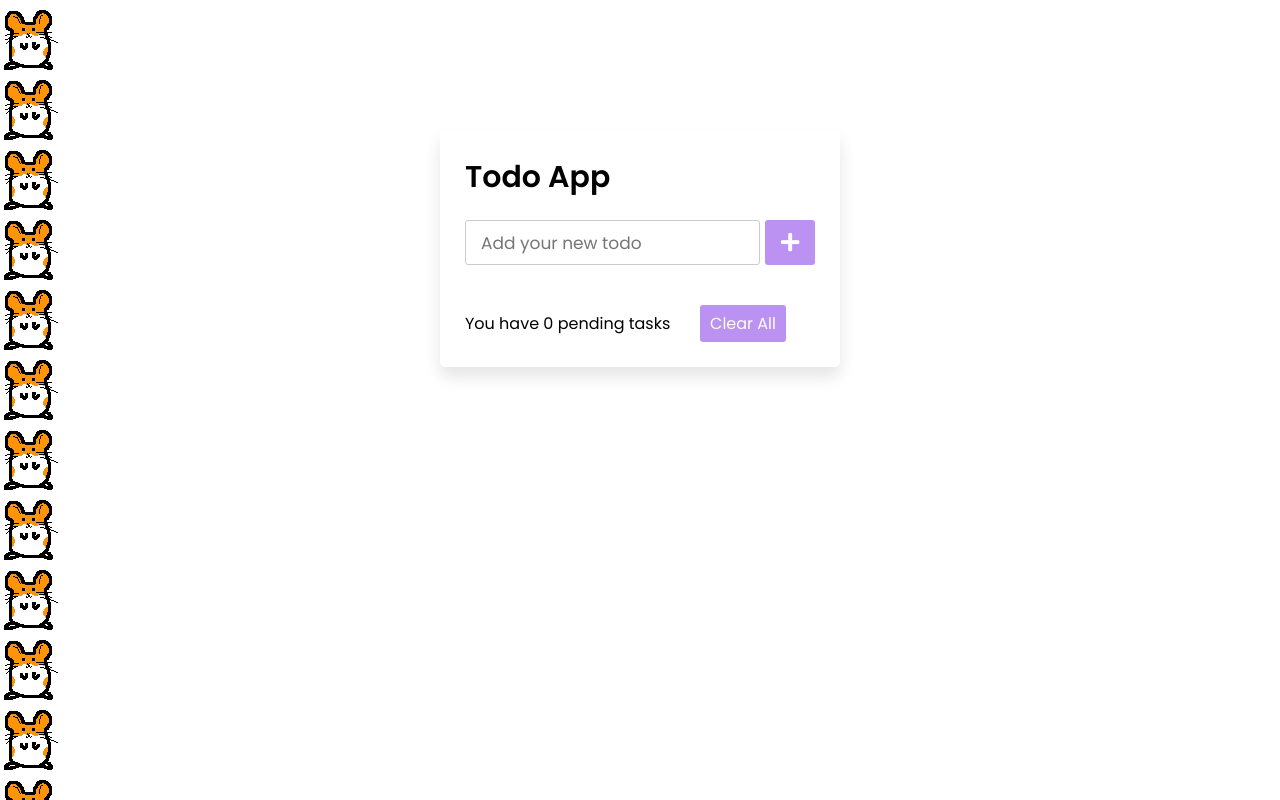
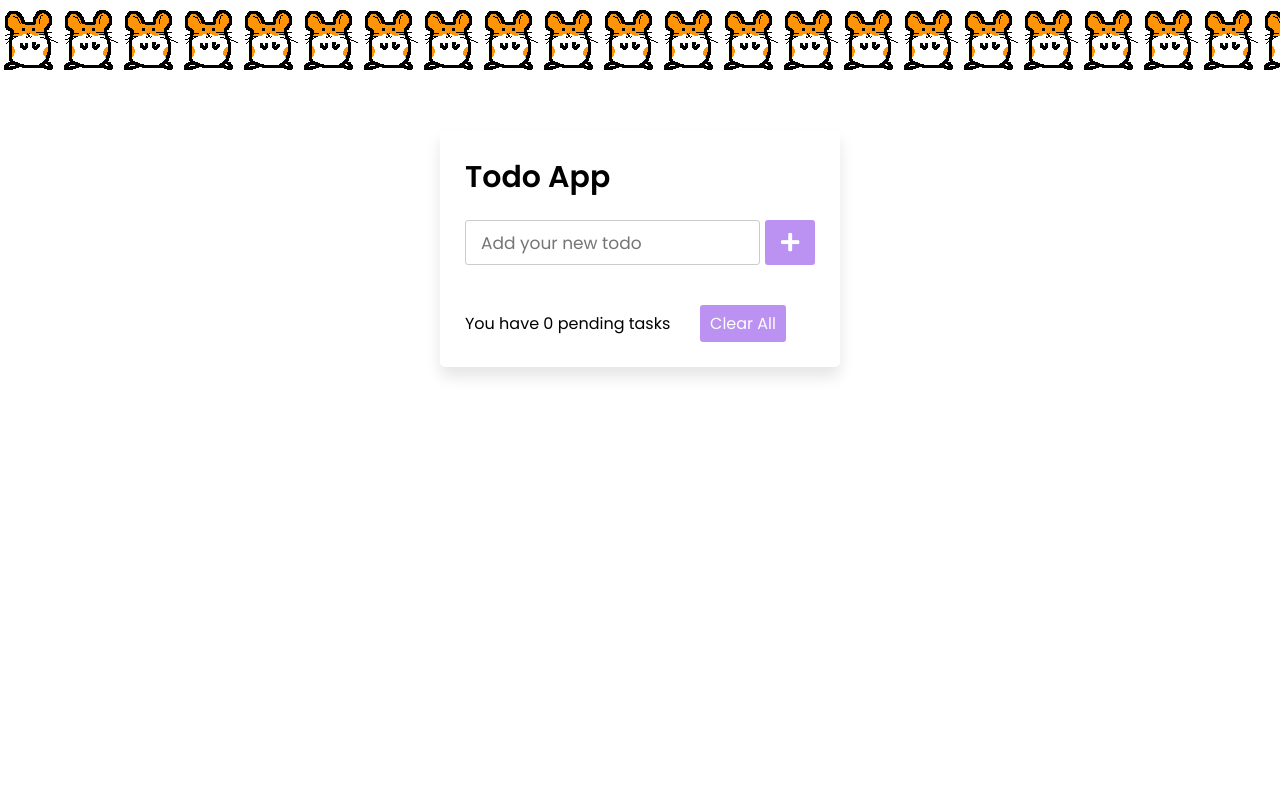
Before and after one commit to ftp7278/ftp7278..github.io, a plain HTML site: page index.html in a window 1280 px wide. Drawn offline with Linux system fonts and the light colour scheme.

Commit message:
Update style.css

```diff
--- a/style.css
+++ b/style.css
@@ -15,7 +15,7 @@ body{
   /* overflow: hidden; */
   padding: 10px;
   background-image: url('./hamu.gif');
-  background-repeat: repeat-y;
+  background-repeat: repeat-x;
 }
 .wrapper{
   background: #fff;
```
